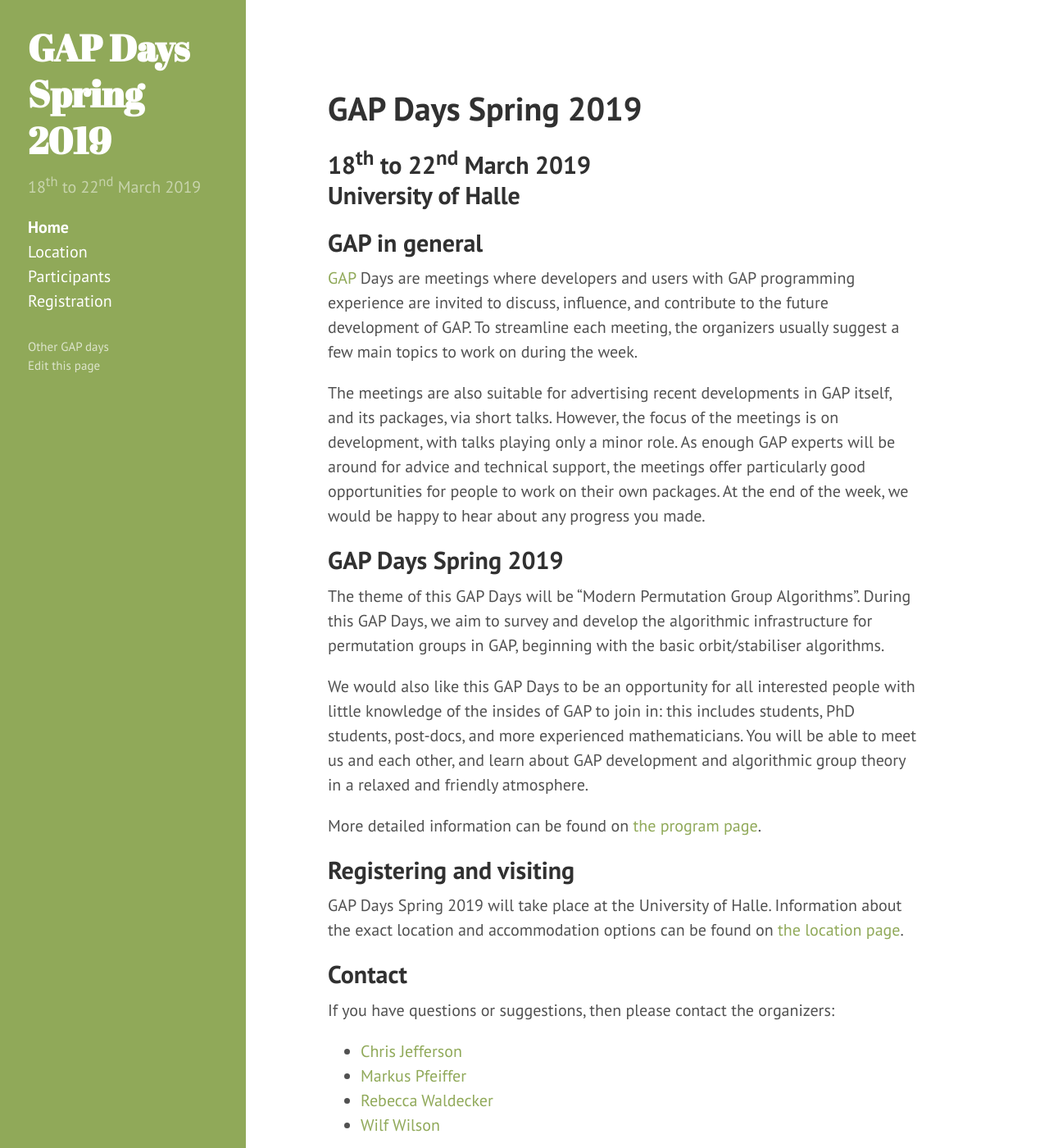
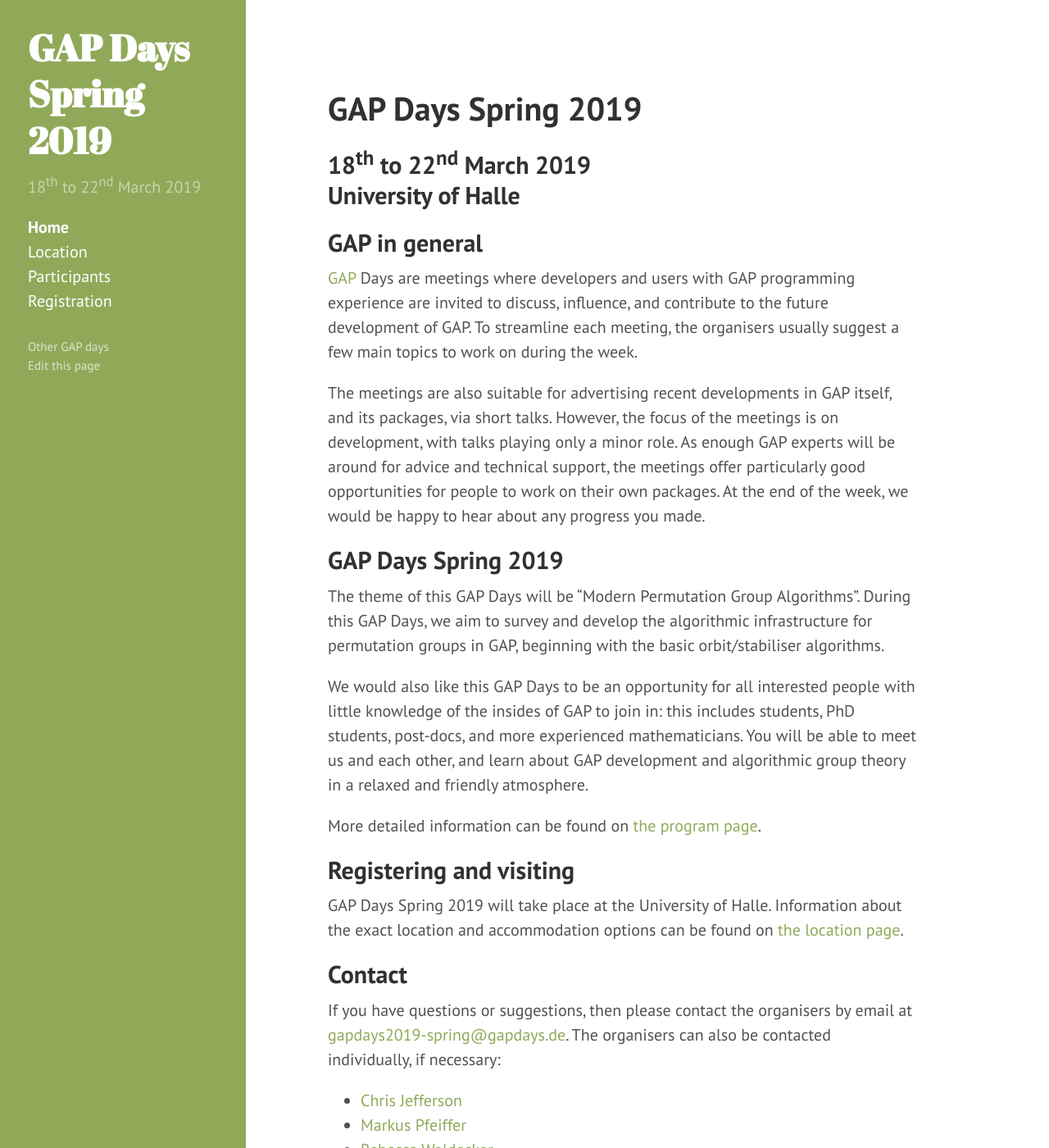
Before and after one commit to jesusmartinez-garcia/2020-01-21-colchester-workshop, a Jekyll site: the page built from index.md, in a window 1280 px wide and 1400 px high. Shown: the whole window at 82% size. Built offline with Jekyll 4.4.1, drawn with Linux system fonts in a browser that asks for light colours; some of the changed text lies outside the part shown.

Commit message:
Formatting tweaks

```diff
--- a/index.md
+++ b/index.md
@@ -12,7 +12,7 @@ title: Home
 [GAP](https://www.gap-system.org/) Days are meetings where developers and users
 with GAP programming experience are invited to discuss, influence, and
 contribute to the future development of GAP. To streamline each meeting, the
-organizers usually suggest a few main topics to work on during the week.
+organisers usually suggest a few main topics to work on during the week.
 
 The meetings are also suitable for advertising recent developments in GAP
 itself, and its packages, via short talks.  However, the focus of the meetings
@@ -43,7 +43,9 @@ page]({{ site.baseurl }}/location).
 
 ## <a name="contact"></a> Contact
 
-If you have questions or suggestions, then please contact the organizers:
+If you have questions or suggestions, then please contact the organisers by
+email at [gapdays2019-spring@gapdays.de](mailto:gapdays2019-spring@gapdays.de).
+The organisers can also be contacted individually, if necessary:
 
 * [Chris Jefferson](mailto:caj21@st-andrews.ac.uk)
 * [Markus Pfeiffer](mailto:markus.pfeiffer@st-andrews.ac.uk)
@@ -52,4 +54,4 @@ If you have questions or suggestions, then please contact the organizers:
 
 ## Previous GAP Days
 
-Please visit <https://www.gapdays.de/> for a list of all GAP Days.
+Please visit <https://www.gapdays.de> for a list of all GAP Days.
```
Also changed, not shown: program.md (+3 -3 lines).
